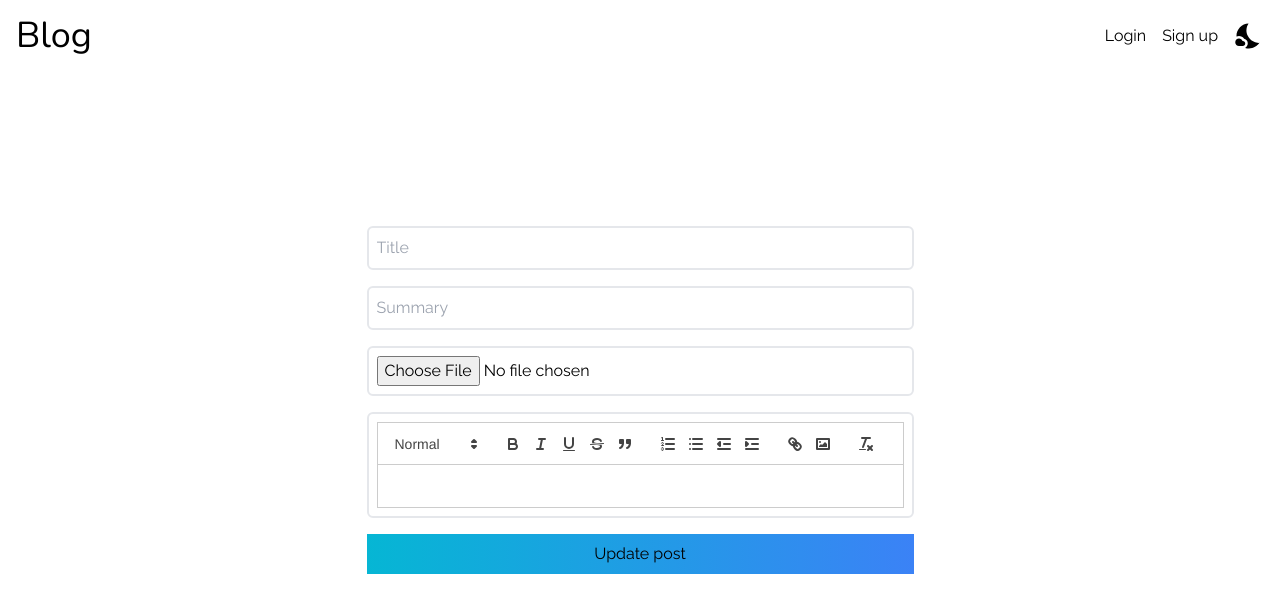
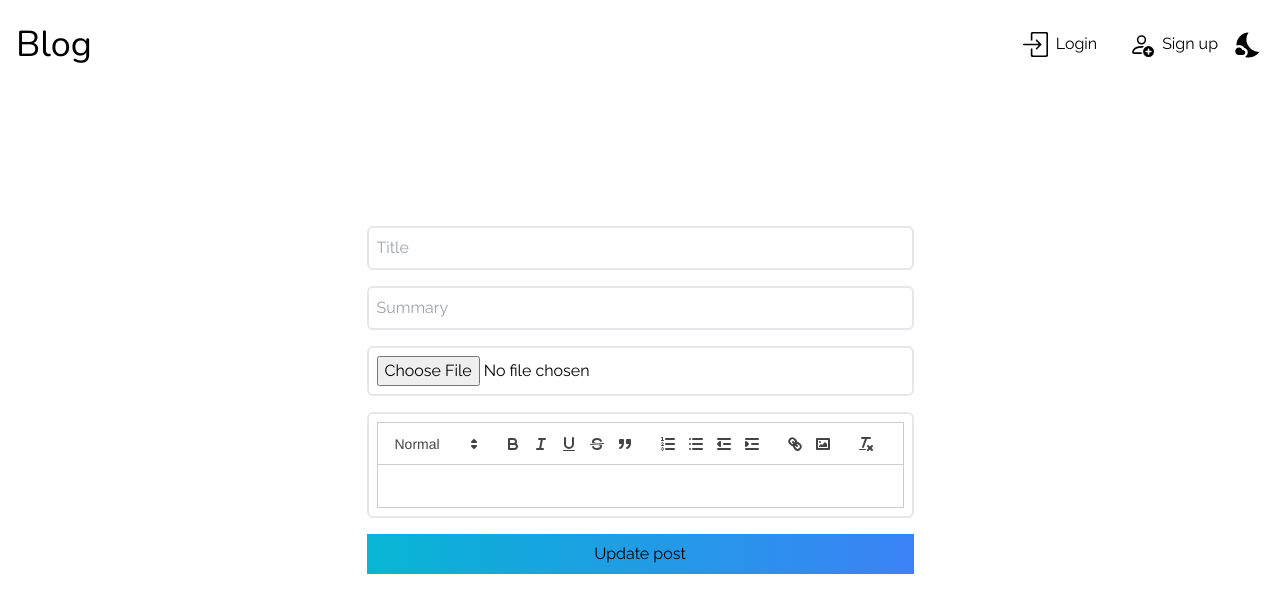
Before and after one commit to jondereck/blog_client, a React (Create React App) app: page /edit/1 in a window 1280 px wide. Shown: the top 612 px of the page. Built offline with nearby package versions, Linux system fonts and the light colour scheme; no server answers.

Commit message:
navbar-icons

```diff
--- a/src/components/EditPost.jsx
+++ b/src/components/EditPost.jsx
@@ -72,17 +72,15 @@ const EditPost = () => {
     <div className="h-screen w-full max-h-max px-4">
       <div className="mx-auto max-w-screen-lg p-4 flex flex-col justify-center w-full h-full items-center">
         <div className="flex justify-center items-center">
-
           <form
             enctype="multipart/form-data"
             onSubmit={updatePost}
             className="flex flex-col w-full"
           >
-
-          {existingCover && (
-              <div className="max-h-96 flex items-center justify-center mb-4 pt-20 ">
+            {existingCover && (
+              <div className="max-h-96 w-full flex items-center justify-center mb-4 mt-32">
                 <img
-                  className="h-auto max-h-96 w-auto max-w-full p-10 object-cover rounded-md"
+                  className="h-auto max-h-96 max-w-full p-10 object-cover rounded-md"
                   src={`${process.env.REACT_APP_API_URL}/${existingCover}`}
                   alt=""
                 />
@@ -110,8 +108,6 @@ const EditPost = () => {
               onChange={(e) => setFiles(e.target.files)}
             />
 
-
-
             <Editor onChange={setContent} value={content} />
 
             <button className="p-2 mt-4 bg-gradient-to-r from-cyan-500 to-blue-500">
--- a/src/components/Home.jsx
+++ b/src/components/Home.jsx
@@ -53,7 +53,7 @@ const Home = () => {
       </div>
       <Link to={`/post/${_id}`}>
         <div className="flex items-center justify-center">
-          <img className="h-100 w-100 p-10 object-cover rounded-md" src={`${process.env.REACT_APP_API_URL}/${cover}`} alt="" />
+          <img className="h-100 w-100  object-cover rounded-md" src={`${process.env.REACT_APP_API_URL}/${cover}`} alt="" />
         </div>
       </Link>
     </div>
--- a/src/components/Navbar.jsx
+++ b/src/components/Navbar.jsx
@@ -3,12 +3,14 @@ import { MdNightsStay, MdWbSunny } from "react-icons/md";
 import { Link } from "react-router-dom";
 import { UserContext } from "../UserContext";
 import SuccessMessage from "./SuccessMessage";
-
+import { SlLogin, SlLogout } from "react-icons/sl";
+import { BsPersonAdd } from "react-icons/bs";
+import { FiEdit } from "react-icons/fi";
 
 const Navbar = ({ darkMode, setDarkMode }) => {
-  const {userInfo, setUserInfo} = useContext(UserContext);
+  const { userInfo, setUserInfo } = useContext(UserContext);
   // const [errors, setErrors] = useState('');
-  const [success, setSuccess] = useState('');
+  const [success, setSuccess] = useState("");
 
   useEffect(() => {
     fetch(`${process.env.REACT_APP_API_URL}/profile`, {
@@ -22,21 +24,21 @@ const Navbar = ({ darkMode, setDarkMode }) => {
 
   async function logout() {
     const response = await fetch(`${process.env.REACT_APP_API_URL}/logout`, {
-    credentials: 'include',
-    method: 'POST'
+      credentials: "include",
+      method: "POST",
     });
 
-    if(response.ok) {
+    if (response.ok) {
       setSuccess("Succesfully logout");
       setTimeout(() => {
         setUserInfo(null);
-        window.location.href = `${window.location.origin}/?refresh=${Date.now()}`;
-
+        window.location.href = `${
+          window.location.origin
+        }/?refresh=${Date.now()}`;
       }, 1000);
     }
-
   }
-  const username = userInfo?.username
+  const username = userInfo?.username;
   return (
     <div className="w-full h-20 px-4 text-black dark:text-white bg-white dark:bg-black duration-500 dark:duration-500 fixed">
       <div className="mx-auto py-4 flex justify-between items-center">
@@ -47,36 +49,63 @@ const Navbar = ({ darkMode, setDarkMode }) => {
         <div className="flex items-center space-x-4">
           {username ? (
             <>
-          <Link to="/create" className="hover:scale-105 duration-200 ">Create new post</Link>
-          <p onClick={logout} className="hover:scale-105 duration-200">Logout</p>
-
+              <div className="flex justify-end m-2">
+                <Link to="/create" className="hover:scale-105 duration-200 ">
+                  <button>
+                    <span>
+                      <FiEdit size={25} className="inline-block" />
+                      Create new post
+                    </span>
+                  </button>
+                </Link>
+              </div>
+              <button onClick={logout} className="hover:scale-105 duration-200">
+                <span className="hidden sm:inline-block">
+                  <SlLogout size={25} className="inline-block m-2" />
+                  Logout
+                </span>
+                <span className="sm:hidden">
+                  <SlLogout size={25} className="inline-block" />
+                </span>
+              </button>
             </>
           ) : (
             <>
+              <div className="flex justify-end m-2">
                 <Link to="/login" className="hover:scale-105 duration-200">
+                  <button>
+                    <span>
+                      <SlLogin size={25} className="inline-block m-2" />
                       Login
+                    </span>
+                  </button>
                 </Link>
+              </div>
               <Link to="/signup" className="hover:scale-105 duration-200">
+                <button>
+                  <span>
+                    <BsPersonAdd size={25} className="inline-block m-2" />
                     Sign up
+                  </span>
+                </button>
               </Link>
             </>
           )}
-      <div onClick={() => setDarkMode(!darkMode)} className="cursor-pointer">
+          <div
+            onClick={() => setDarkMode(!darkMode)}
+            className="cursor-pointer"
+          >
             {darkMode ? (
               <MdWbSunny size={30} className="text-2xl" />
             ) : (
               <MdNightsStay size={30} className="text-2xl" />
             )}
           </div>
-
         </div>
 
-    <SuccessMessage success={success}/>
-
+        <SuccessMessage success={success} />
       </div>
-
     </div>
-
   );
 };
 
```
Lines whose indentation alone changed are shown as unchanged.
